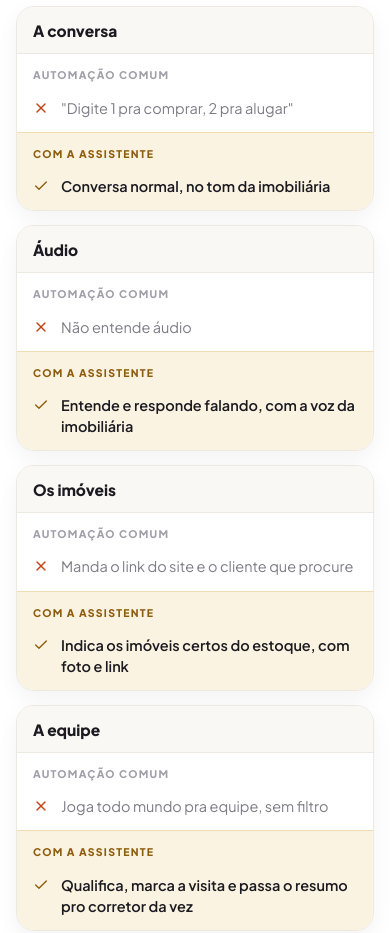
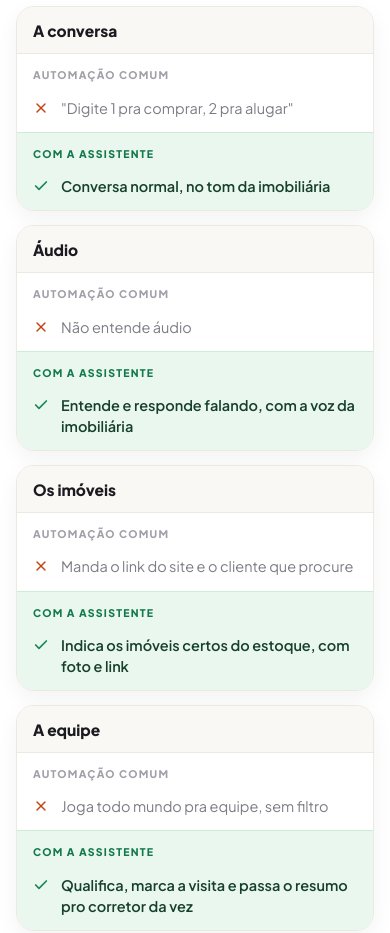
Before and after one commit to Marcel0gs/bruno-repoles-atendimento, a plain HTML site: page index.html in a window 390 px wide. Shown: the part 4340-5273 px from the top of the page. Drawn offline with Linux system fonts and the light colour scheme.

Commit message:
Bruno Repolês: coluna da assistente em verde claro na comparação

```diff
--- a/index.html
+++ b/index.html
@@ -175,10 +175,10 @@ h2.titulo{font-size:clamp(30px,4.2vw,48px);line-height:1.08;letter-spacing:-.025
 .comp-linha .tema{font-weight:800;color:var(--text);background:var(--bg-2)}
 .comp-linha .nao{color:var(--muted)}
 .comp-linha .nao .ic{color:#c2410c;margin-top:2px}
-.comp-linha .sim{background:linear-gradient(90deg,#fffaf0,#fff)}
-.comp-linha .sim .ic{color:var(--gold-deep);margin-top:2px}
+.comp-linha .sim{background:#eaf7ef;color:#16402a;font-weight:600;border-left:1px solid #cdebd8}
+.comp-linha .sim .ic{color:#1b8a56;margin-top:2px;stroke-width:2.6}
 .comp-cab > div{font-size:13px;font-weight:800;letter-spacing:.06em;text-transform:uppercase;padding:16px 22px}
-.comp-cab .sim{color:var(--gold-deep)}
+.comp-cab .sim{color:#13784a;background:#dcf2e5}
 
 /* Painel embutido */
 .painel-sec{background:var(--ink);color:#fff;position:relative;overflow:hidden;isolation:isolate}
@@ -379,8 +379,8 @@ footer img{width:64px;background:#0e0e13;border-radius:10px;padding:4px}
   .comp-linha .nao::before,.comp-linha .sim::before{grid-column:1/-1;font-size:10.5px;font-weight:800;letter-spacing:.12em;text-transform:uppercase;margin-bottom:5px}
   .comp-linha .nao::before{content:"Automação comum";color:#a19fa8}
   .comp-linha .nao{color:#7d7b84}
-  .comp-linha .sim::before{content:"Com a assistente";color:var(--gold-deep)}
-  .comp-linha .sim{background:var(--gold-soft);border-top:1px solid var(--gold-line);color:var(--text);font-weight:600}
+  .comp-linha .sim::before{content:"Com a assistente";color:#13784a}
+  .comp-linha .sim{background:#eaf7ef;border-top:1px solid #cdebd8;border-left:0}
   .painel-desk{display:none}
   .painel-movel{display:block}
   .fu{grid-template-columns:1fr;gap:34px}
```
